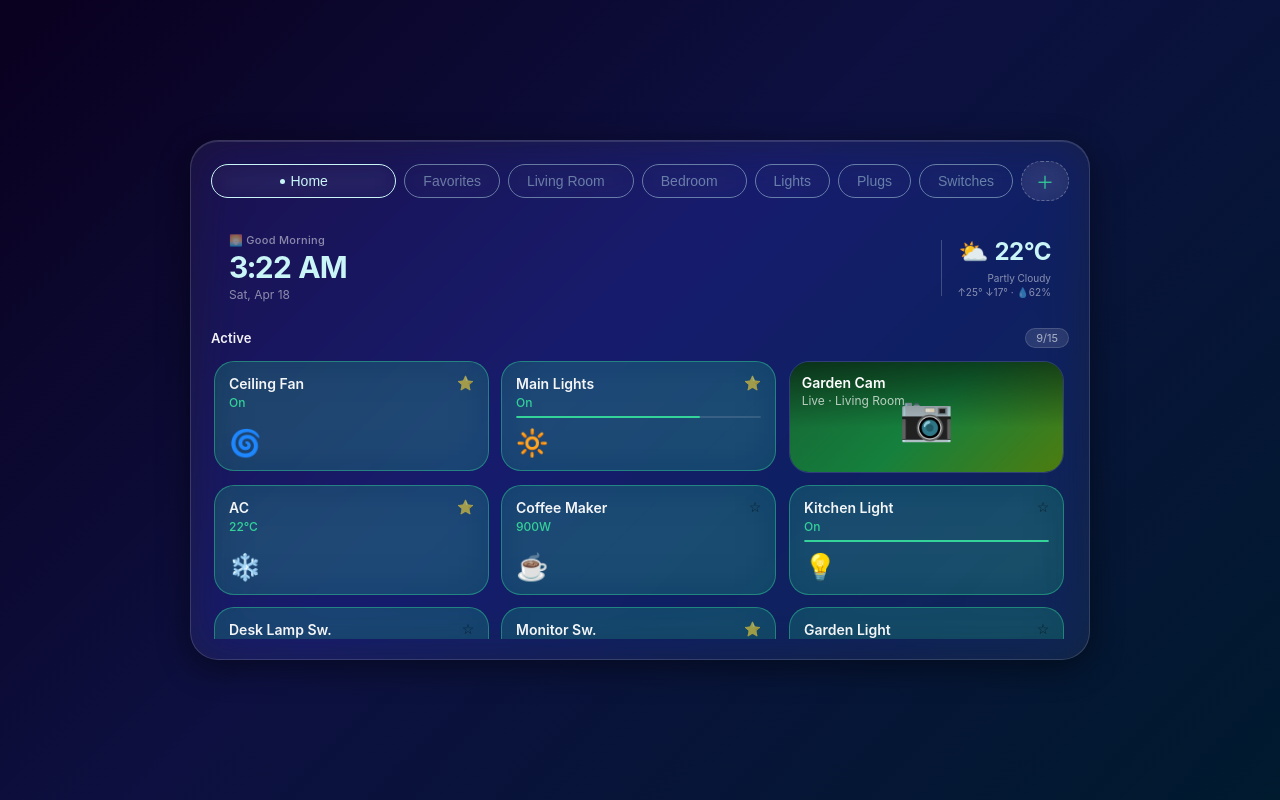
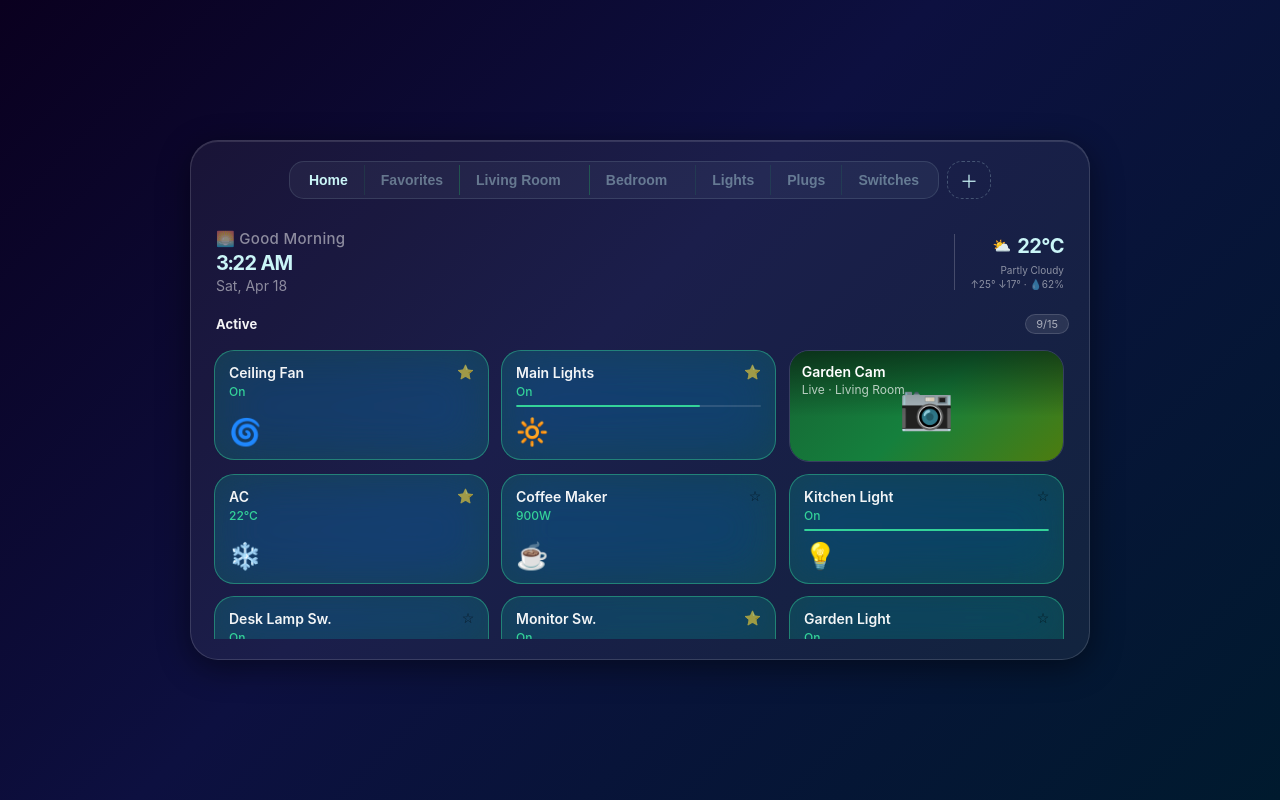
Before and after one commit to kab1012/smart-home-hub, a React (Vite) app: page / in a window 1280 px wide. Built offline with nearby package versions, Linux system fonts and the light colour scheme.

Commit message:
UI fixes regarding the navbar and outer bg

```diff
--- a/src/App.css
+++ b/src/App.css
@@ -76,20 +76,6 @@ button, [role="button"] { cursor: pointer; }
 .dashboard.light .hero-greeting { color: rgba(10,10,30,0.5); }
 .dashboard.light .weather-sub { color: rgba(10,10,30,0.45); }
 
-/* Light mode tab overrides */
-.dashboard.light .nav-tab.home-tab-active,
-.dashboard.light .nav-tab.tab-active {
-  border-color: #0891b2 !important;
-  color: #0891b2 !important;
-}
-.dashboard.light .nav-tab.home-tab-active::before,
-.dashboard.light .nav-tab.tab-active::before {
-  background: #0891b2;
-}
-.dashboard.light .nav-tab.tab-inactive {
-  border-color: #0891b2;
-  color: #0891b2;
-}
 
 /* ── Shared glass panel ──────────────────────────────────────────────────── */
 .glass {
@@ -108,8 +94,8 @@ button, [role="button"] { cursor: pointer; }
   display: flex;
   flex-direction: column;
   background: var(--glass-bg);
-  backdrop-filter: var(--glass-blur);
-  -webkit-backdrop-filter: var(--glass-blur);
+  /* backdrop-filter: var(--glass-blur); */
+  /* -webkit-backdrop-filter: var(--glass-blur); */
   border: 1px solid var(--glass-border);
   box-shadow: var(--glass-shadow);
   border-radius: 28px;
@@ -119,78 +105,65 @@ button, [role="button"] { cursor: pointer; }
 }
 
 /* ── Top nav ─────────────────────────────────────────────────────────────── */
-.top-nav { display: flex; gap: 8px; flex-wrap: nowrap; margin-bottom: 16px; align-items: center; flex-shrink: 0; overflow-x: auto; scrollbar-width: none; }
+.nav-row {
+  display: flex;
+  align-items: center;
+  justify-content: center;
+  gap: 8px;
+  margin-bottom: 16px;
+  flex-shrink: 0;
+}
+
+.top-nav {
+  display: flex;
+  flex-wrap: nowrap;
+  align-items: center;
+  overflow-x: auto;
+  scrollbar-width: none;
+  background: rgba(202,245,247,0.05);
+  border: 1px solid rgba(202,245,247,0.12);
+  border-radius: 15px;
+  padding: 3px;
+}
 .top-nav::-webkit-scrollbar { display: none; }
 
 .nav-tab {
-  padding: 8px 18px;
-  border-radius: 20px;
-  border: 1px solid transparent;
+  padding: 7px 16px;
+  border: none;
+  border-left: 1px solid rgba(34,197,94,0.3);
+  background: transparent;
+  color: #caf5f7;
   cursor: pointer;
   font-size: 14px;
-  font-weight: 500;
-  transition: all 0.2s ease;
+  font-weight: bold;
   white-space: nowrap;
-  backdrop-filter: blur(12px);
-  -webkit-backdrop-filter: blur(12px);
+  opacity: 0.4;
+  transition: opacity 0.15s ease;
 }
 
-.nav-tab.home-tab {
-  display: flex; align-items: center; gap: 6px;
-  transition: opacity 0.2s ease, background 0.2s ease, color 0.2s ease;
+.top-nav > .nav-tab:first-child,
+.top-nav > .nav-tab-group:first-child {
+  border-left: none;
 }
+
+.nav-tab.tab-active,
 .nav-tab.home-tab-active {
-  background: transparent !important;
-  border-color: #caf5f7 !important;
-  color: #caf5f7 !important;
-  /* add/remove glow from here */ box-shadow: none !important;
-  opacity: 1 !important;
+  opacity: 1;
 }
-.nav-tab.tab-active {
-  background: transparent !important;
-  border-color: #caf5f7 !important;
-  color: #caf5f7 !important;
-  /* add/remove glow from here */ box-shadow: none !important;
-  opacity: 1 !important;
+
+.nav-tab.tab-inactive:hover {
+  opacity: 0.65;
 }
-.nav-tab.home-tab-active,
-.nav-tab.tab-active {
-  display: flex !important;
-  flex-direction: row !important;
-  align-items: center !important;
-  justify-content: center !important;
-  gap: 6px !important;
-}
-.nav-tab.home-tab-active::before,
-.nav-tab.tab-active::before {
-  content: '';
-  width: 5px; height: 5px;
-  border-radius: 50%;
-  background: #caf5f7;
+
+.nav-tab.add-tab {
+  border-left: none;
+  border: 1px dashed rgba(202,245,247,0.25);
+  border-radius: 15px;
+  opacity: 1;
+  font-size: 18px;
+  font-weight: 400;
+  padding: 5px 12px;
   flex-shrink: 0;
-  align-self: center;
-}
-.nav-tab.tab-inactive {
-  background: transparent;
-  border-color: #caf5f7;
-  color: #caf5f7;
-  opacity: 0.45;
-  transition: opacity 0.2s ease, color 0.2s ease, border-color 0.2s ease;
-}
-.nav-tab.tab-inactive:hover {
-  background: transparent;
-  border-color: #caf5f7;
-  color: #caf5f7;
-  opacity: 0.75;
-}
-.nav-tab.add-tab {
-  background: var(--glass-bg);
-  border: 1px dashed var(--glass-border-hi);
-  color: var(--accent);
-  font-size: 18px;
-  padding: 6px 14px;
-  font-weight: 400;
-  margin-left: auto;
 }
 .nav-tab.add-tab:hover { background: var(--active-glass); border-color: var(--active-border); }
 
@@ -198,8 +171,9 @@ button, [role="button"] { cursor: pointer; }
   position: relative;
   display: flex;
   align-items: center;
+  border-left: 1px solid rgba(34,197,94,0.3);
 }
-.nav-tab-group .nav-tab { padding-right: 28px; }
+.nav-tab-group .nav-tab { padding-right: 28px; border-left: none; }
 .nav-tab-remove {
   position: absolute;
   right: 6px;
@@ -293,7 +267,7 @@ button, [role="button"] { cursor: pointer; }
 .room-btn:hover { background: var(--glass-bg-mid); border-color: var(--glass-border-hi); }
 
 /* ── Device grid ─────────────────────────────────────────────────────────── */
-.device-grid { display: grid; grid-template-columns: repeat(3, 1fr); gap: 12px; padding: 3px; }
+.device-grid { display: grid; grid-template-columns: repeat(3, 1fr); gap: 12px; padding: 3px; padding-top: 6px; overflow: clip; }
 
 /* ── Device card ─────────────────────────────────────────────────────────── */
 .device-card {
@@ -307,7 +281,7 @@ button, [role="button"] { cursor: pointer; }
   backdrop-filter: var(--glass-blur);
   -webkit-backdrop-filter: var(--glass-blur);
 }
-.device-card:hover { transform: translateY(-2px); }
+.device-card:hover { transform: translateY(-1px); }
 
 .device-card.card-active {
   background: var(--active-glass);
@@ -449,7 +423,7 @@ button, [role="button"] { cursor: pointer; }
 }
 
 /* ── Home tab ────────────────────────────────────────────────────────────── */
-.home-tab { display: flex; flex-direction: column; gap: 10px; flex: 1; min-height: 0; }
+.tab-body .home-tab { display: flex; flex-direction: column; gap: 10px; flex: 1; min-height: 0; }
 .hero-frozen { flex-shrink: 0; }
 .home-devices-scroll { flex: 1; min-height: 0; overflow-y: auto; scrollbar-width: thin; scrollbar-color: var(--scrollbar) transparent; padding-right: 2px; }
 .home-devices-scroll::-webkit-scrollbar { width: 4px; }
@@ -469,24 +443,24 @@ button, [role="button"] { cursor: pointer; }
   -webkit-backdrop-filter: none;
   border: none;
   box-shadow: none;
-  border-radius: 16px; padding: 16px 18px;
+  border-radius: 16px; padding: 14px 5px;
   flex-shrink: 0;
 }
 .hero-left { flex: 1; min-width: 0; display: flex; flex-direction: column; align-items: flex-start; gap: 2px; }
 .hero-right { flex: 0 0 auto; display: flex; flex-direction: column; align-items: flex-end; gap: 6px; }
 .hero-divider { width: 1px; height: 56px; background: rgba(255,255,255,0.2); margin: 0 16px; flex-shrink: 0; }
-.hero-greeting { font-size: 11px; color: rgba(255,255,255,0.5); font-weight: 500; letter-spacing: 0.3px; margin-bottom: 2px; }
-.hero-time { font-size: 30px; font-weight: 700; color: #caf5f7; font-variant-numeric: tabular-nums; line-height: 1.1; letter-spacing: -1px; }
-.hero-date { font-size: 12px; color: rgba(255,255,255,0.5); margin-top: 1px; }
+.hero-greeting { font-size: 15px; color: rgba(255,255,255,0.5); font-weight: 500; letter-spacing: 0.3px; margin-bottom: 2px; }
+.hero-time { font-size: 20px; font-weight: 700; color: #caf5f7; font-variant-numeric: tabular-nums; line-height: 1.1; letter-spacing: -1px; }
+.hero-date { font-size: 14px; color: rgba(255,255,255,0.5); margin-top: 1px; }
 .weather-main { display: flex; align-items: center; gap: 6px; }
-.weather-icon { font-size: 24px; line-height: 1; }
-.weather-temp { font-size: 24px; font-weight: 700; color: #caf5f7; letter-spacing: -0.5px; }
+.weather-icon { font-size: 15px; line-height: 1; }
+.weather-temp { font-size: 20px; font-weight: 700; color: #caf5f7; letter-spacing: -0.5px; }
 .weather-detail { display: flex; flex-direction: column; align-items: flex-end; gap: 2px; }
 .weather-sub { font-size: 10px; color: rgba(255,255,255,0.5); white-space: nowrap; }
 
 /* Section headers */
-.home-section-row { display: flex; align-items: center; justify-content: space-between; flex-shrink: 0; }
-.home-section-label { font-size: 13px; font-weight: 600; color: var(--text-1); letter-spacing: 0.1px; }
+.home-section-row { display: flex; align-items: center; justify-content: space-between; flex-shrink: 0; margin-top: -4px; }
+.home-section-label { font-size: 13px; font-weight: 700; color: var(--text-1); letter-spacing: 0.1px; padding-left: 5px; }
 .home-section-badge {
   font-size: 11px;
   background: var(--glass-bg-mid);
--- a/src/App.tsx
+++ b/src/App.tsx
@@ -68,6 +68,7 @@ export default function App() {
 
   return (
     <div className="dashboard"> {/* ── swap with: className={`dashboard ${light ? 'light' : ''}`} when re-enabling theme toggle */}
+      <div className="nav-row">
         <nav className="top-nav">
           {visibleConfig.map(({ id, label, homeStyle, removable }) => (
             removable ? (
@@ -90,6 +91,7 @@ export default function App() {
               </button>
             )
           ))}
+        </nav>
         {/* ── Theme toggle — re-enable when restoring light/dark mode ────────
         <button className="theme-toggle" onClick={() => setLight(v => !v)} aria-label="Toggle theme">
           <div className={`toggle-track ${light ? 'on' : ''}`}>
@@ -103,7 +105,7 @@ export default function App() {
           onClick={() => setShowAdd(true)}
           style={{ visibility: visibleConfig.find(v => v.id === view)?.showAdd ? 'visible' : 'hidden' }}
         >＋</button>
-      </nav>
+      </div>
 
       <div className="tab-body">
         {visibleConfig.map(({ id, render }) =>
```
Also changed, not shown: 2 other files (tests, documents, lock files or other folders). Lines whose indentation alone changed are shown as unchanged.
